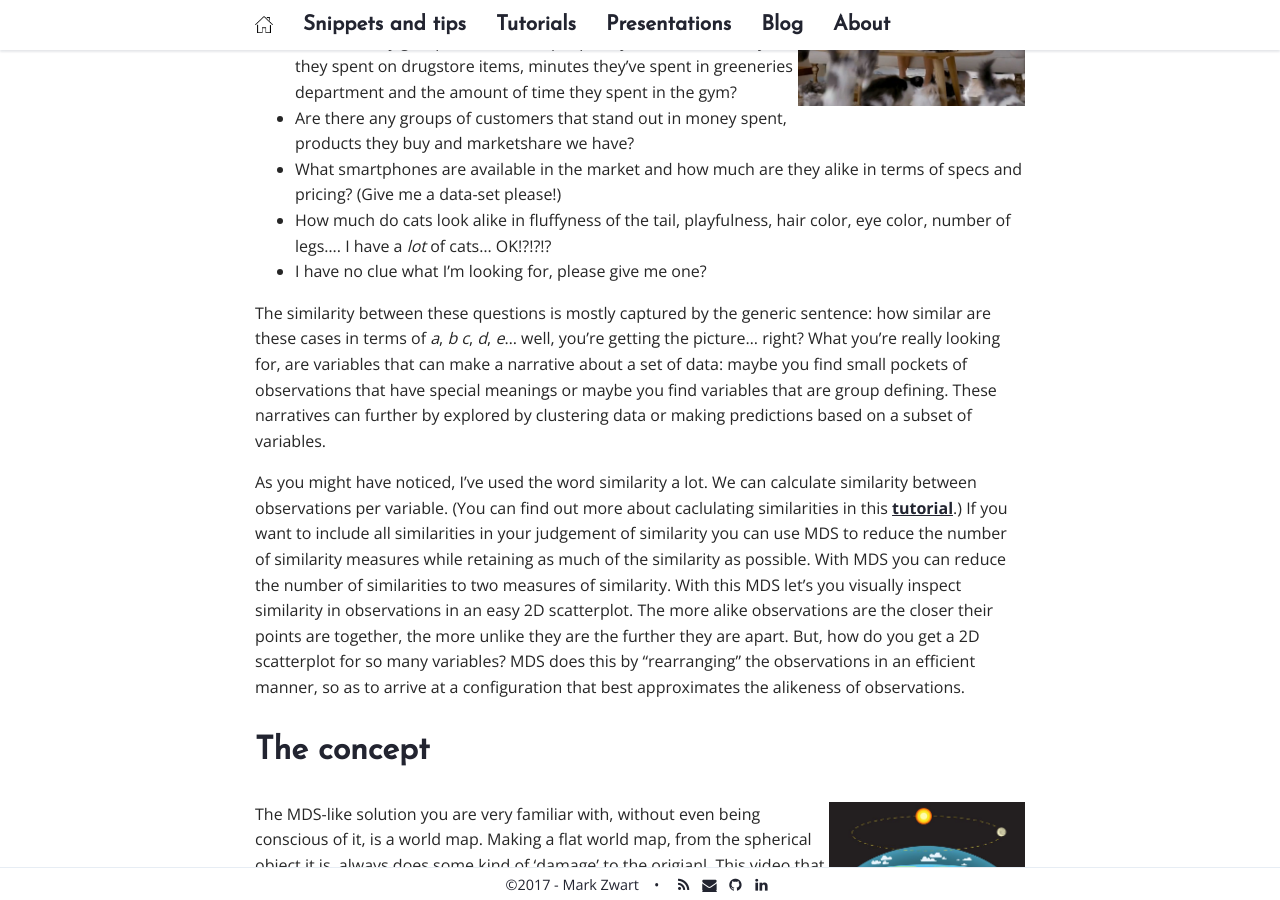
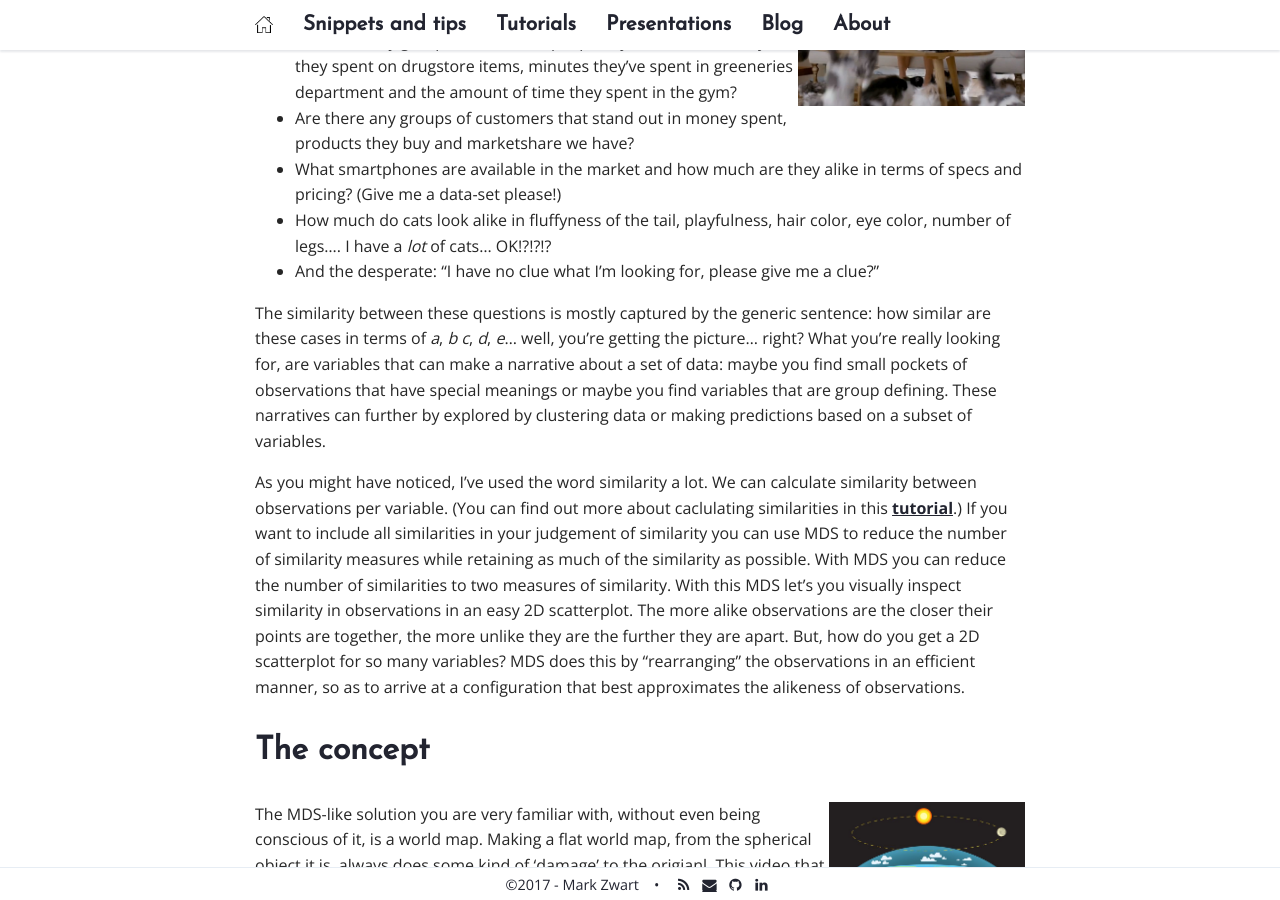
Before and after one commit to mark-me/mark-me.github.io, a Jekyll site: the page built from _pages/tutorials/mds/mds.md, in a window 1280 px wide and 900 px high, scrolled down 370 px. Built offline with Jekyll 4.4.1, drawn with Linux system fonts in a browser that asks for light colours; nearby versions of some CDN libraries; comment, search, counter and statistics services are not loaded.

Commit message:
Update mds.md

```diff
--- a/_pages/tutorials/mds/mds.md
+++ b/_pages/tutorials/mds/mds.md
@@ -13,7 +13,7 @@
 * Are there any groups of customers that stand out in money spent, products they buy and marketshare we have?
 * What smartphones are available in the market and how much are they alike in terms of specs and pricing? (Give me a data-set please!)
 * How much do cats look alike in fluffyness of the tail, playfulness, hair color, eye color, number of legs.... I have a _lot_ of cats... OK!?!?!?
-* I have no clue what I'm looking for, please give me one?
+* And the desperate: "I have no clue what I'm looking for, please give me a clue?"
 
 The similarity between these questions is mostly captured by the generic sentence: how similar are these cases in terms of _a_, _b_ _c_, _d_, _e_... well, you're getting the picture... right? What you're really looking for, are variables that can make a narrative about a set of data: maybe you find small pockets of observations that have special meanings or maybe you find variables that are group defining. These narratives can further by explored by clustering data or making predictions based on a subset of variables.
 
```
